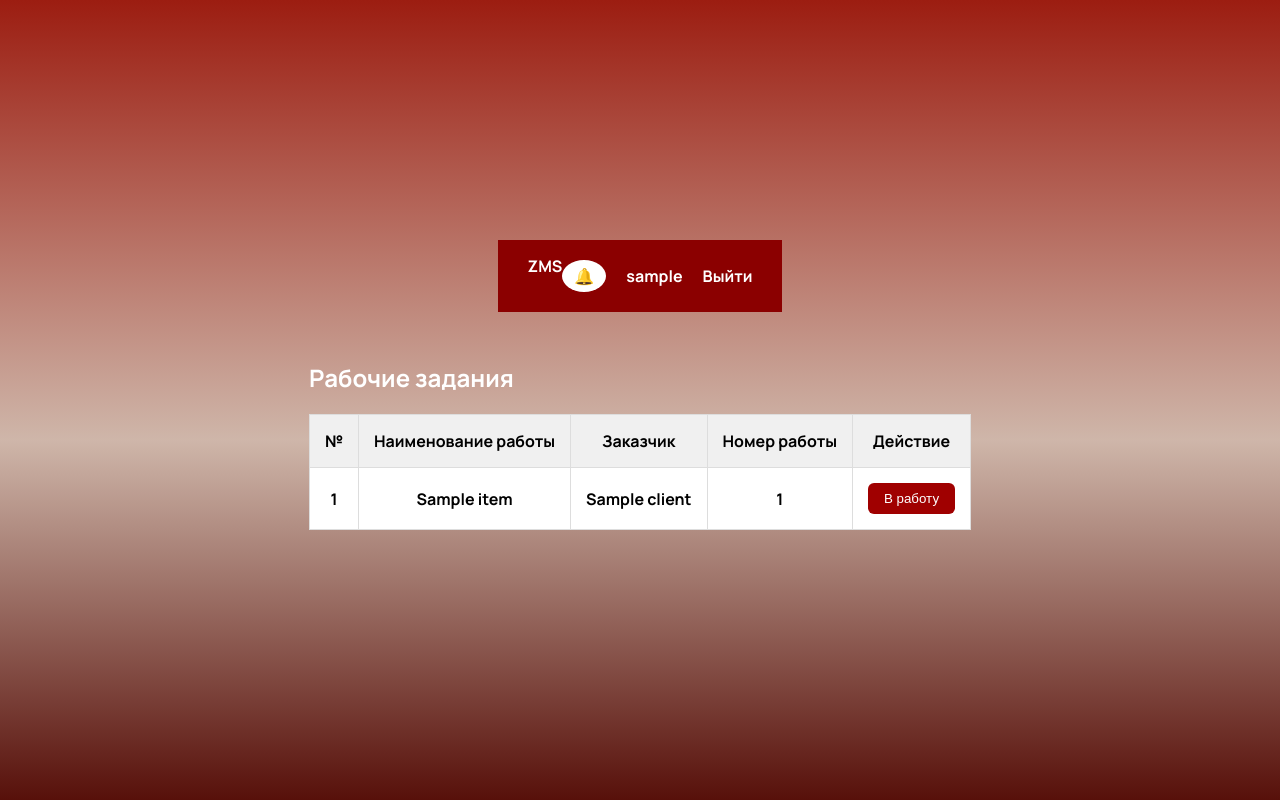
After one commit to Altyn-moon/ZMS-project, a FastAPI app: template app/templates/dashboard.html in a window 1280 px wide. The commit adds this page. Run offline with FastAPI, Linux system fonts and the light colour scheme; the template is opened without the code that fills it: most values are stand-ins (such as "Sample title", 1, 10 or a date in 2020).

Commit message:
добавила интерфейс рабочего

```diff
--- a/app/main.py
+++ b/app/main.py
@@ -19,3 +19,16 @@ app.include_router(auth.router)
 #from app.models import Base
 
 #Base.metadata.create_all(bind=engine)
+
+@app.get("/dashboard", response_class=HTMLResponse)
+async def dashboard(request: Request):
+    user_name = "Иванов Иван"  # потом заменим на реального пользователя
+    work_items = [
+        {"id": 1, "name": "Изготовление переводника", "client": "ТОО «СБП» Казмунайгаз-Бурение", "job_num": "1135-24"},
+        {"id": 2, "name": "Втулка для шарнира", "client": "ТШО", "job_num": "1136-24"},
+    ]
+    return templates.TemplateResponse("dashboard.html", {
+        "request": request,
+        "user_name": user_name,
+        "work_items": work_items
+    })
--- /dev/null
+++ b/app/templates/dashboard.html
@@ -0,0 +1,106 @@
+<!DOCTYPE html>
+<html lang="ru">
+<head>
+    <meta charset="UTF-8">
+    <title>Рабочая карта</title>
+    <link rel="stylesheet" href="/static/styles.css">
+    <link href="https://fonts.googleapis.com/css2?family=Manrope:wght@400;700&display=swap" rel="stylesheet">
+    <style>
+        .header {
+            background-color: #8B0000;
+            color: white;
+            padding: 15px 30px;
+            display: flex;
+            justify-content: space-between;
+            align-items: center;
+        }
+
+        .header .user-info {
+            display: flex;
+            align-items: center;
+            gap: 20px;
+        }
+
+        .container {
+            padding: 30px;
+        }
+
+        table {
+            width: 100%;
+            border-collapse: collapse;
+            margin-top: 20px;
+            background-color: white;
+            color: black;
+        }
+
+        th, td {
+            padding: 15px;
+            border: 1px solid #ddd;
+            text-align: center;
+        }
+
+        th {
+            background-color: #f0f0f0;
+        }
+
+        .btn-start {
+            background-color: #a00000;
+            color: white;
+            padding: 8px 16px;
+            border: none;
+            border-radius: 6px;
+            cursor: pointer;
+        }
+
+        .notification {
+            background: #fff;
+            color: #8B0000;
+            padding: 5px 12px;
+            border-radius: 50%;
+            font-weight: bold;
+        }
+
+        .logout-link {
+            color: white;
+            text-decoration: none;
+            font-weight: bold;
+        }
+    </style>
+</head>
+<body>
+    <header class="header">
+        <div class="logo">ZMS</div>
+        <div class="user-info">
+            <span class="notification">🔔</span>
+            <span>{{ user_name }}</span>
+            <a href="/logout" class="logout-link">Выйти</a>
+        </div>
+    </header>
+
+    <div class="container">
+        <h2>Рабочие задания</h2>
+        <table>
+            <thead>
+                <tr>
+                    <th>№</th>
+                    <th>Наименование работы</th>
+                    <th>Заказчик</th>
+                    <th>Номер работы</th>
+                    <th>Действие</th>
+                </tr>
+            </thead>
+            <tbody>
+                {% for item in work_items %}
+                <tr>
+                    <td>{{ item.id }}</td>
+                    <td>{{ item.name }}</td>
+                    <td>{{ item.client }}</td>
+                    <td>{{ item.job_num }}</td>
+                    <td><button class="btn-start">В работу</button></td>
+                </tr>
+                {% endfor %}
+            </tbody>
+        </table>
+    </div>
+</body>
+</html>
--- a/app/templates/index.html
+++ b/app/templates/index.html
@@ -54,6 +54,12 @@
             const type = passwordInput.getAttribute("type") === "password" ? "text" : "password";
             passwordInput.setAttribute("type", type);
         }
+
+        // Здесь переход на dashboard
+        document.querySelector('.login-submit').addEventListener('click', function () {
+        // тут может быть проверка логина/пароля
+        window.location.href = "/dashboard";
+        });
     </script>
 </body>
 </html>
```
Also changed, not shown: app/static/styles.css (+39 -0 lines).
